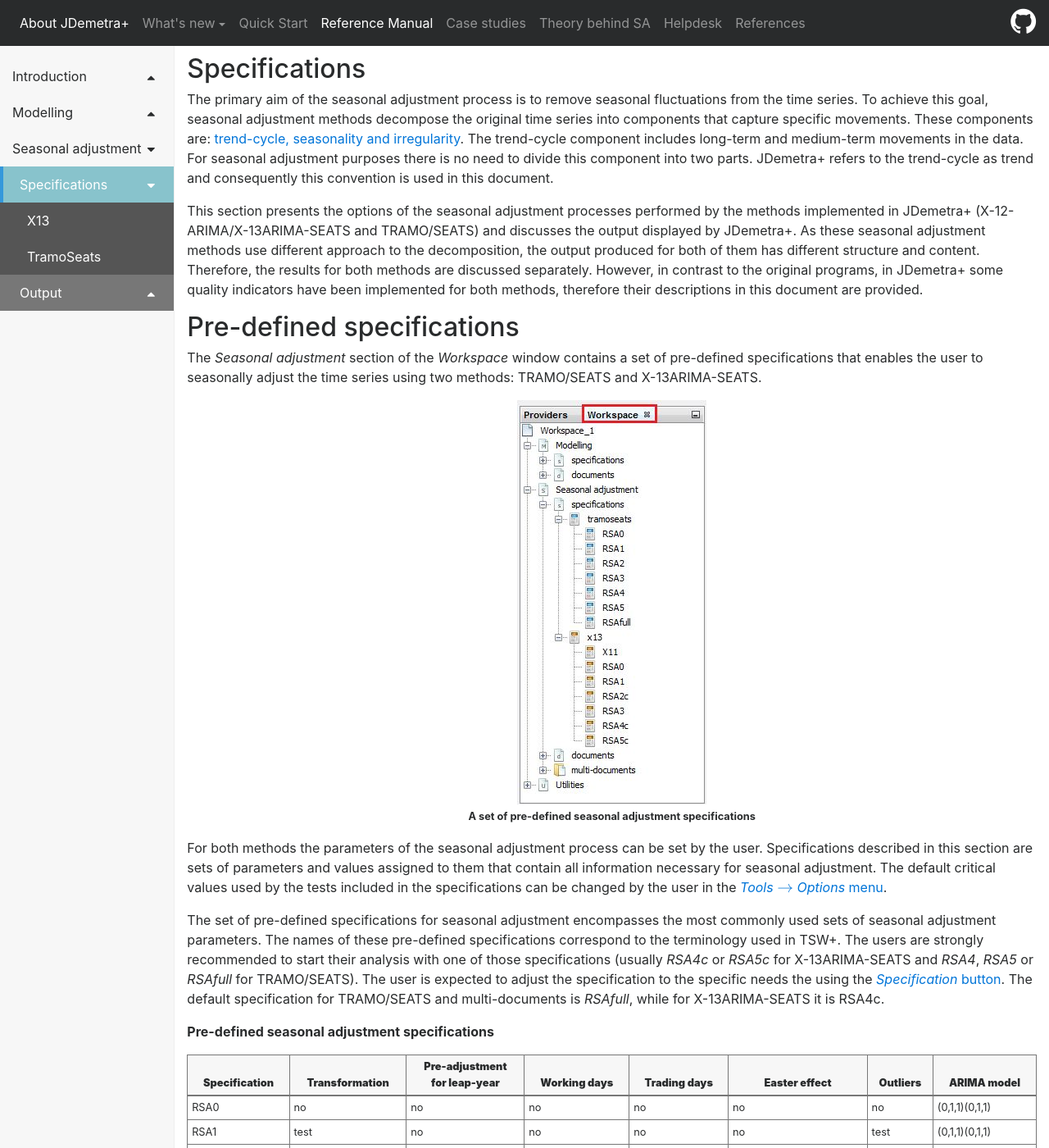
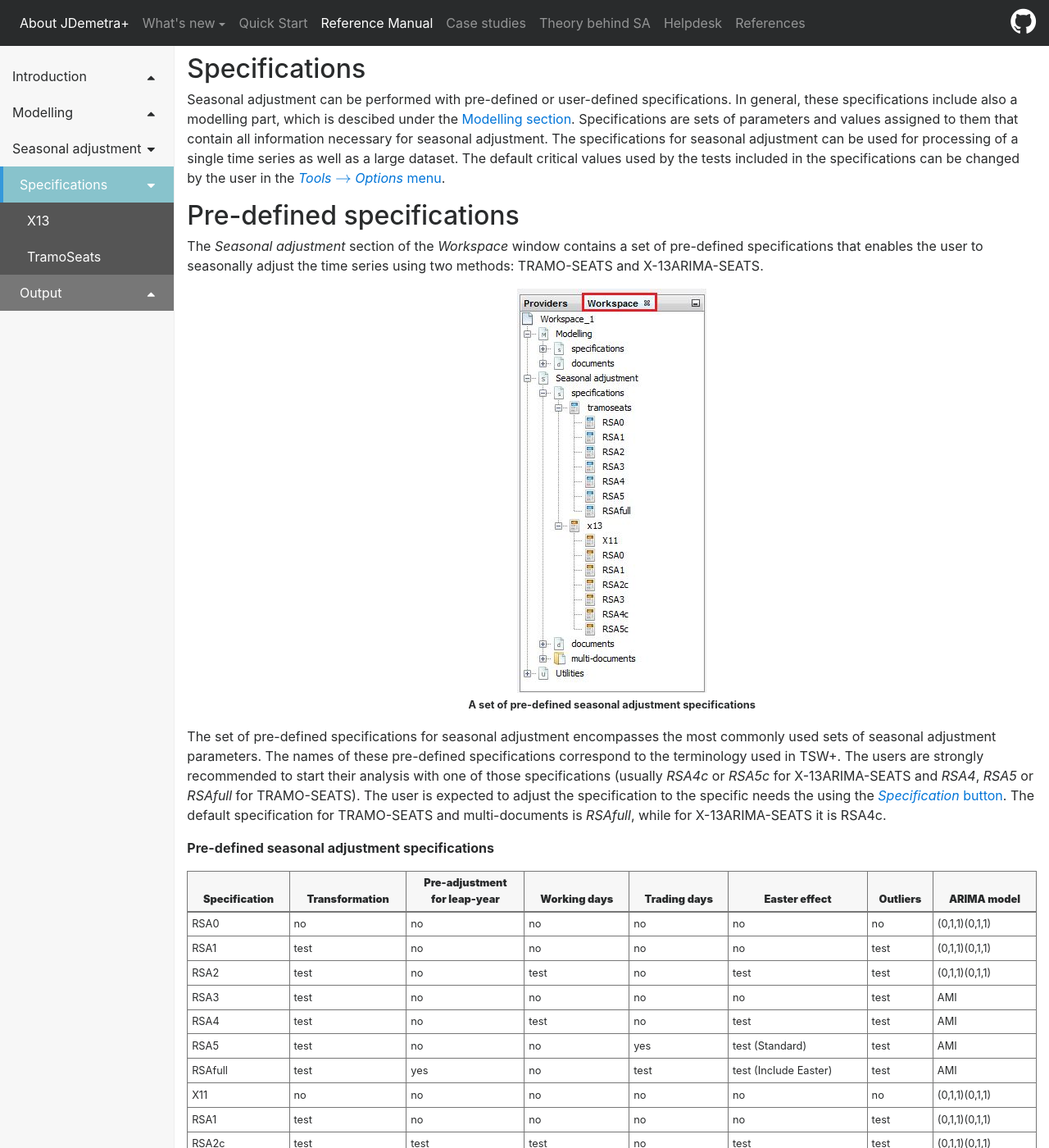
Before and after one commit to SylwiaGrudkowska/JDemetra-documentation, a Jekyll site: the page built from pages/reference-manual/sa-specifications.md, in a window 1280 px wide and 1400 px high. Shown: the whole window at 82% size. Built offline with Jekyll 4.4.1, drawn with Linux system fonts in a browser that asks for light colours; nearby versions of some CDN libraries; formulas are drawn with MathJax 3; some of the changed text lies outside the part shown.

Commit message:
SA specifications corrected

```diff
--- a/pages/reference-manual/sa-specifications.md
+++ b/pages/reference-manual/sa-specifications.md
@@ -5,33 +5,22 @@ tagline: technical documentation for JDemetra+ using GitHub Pages
 description: Basics
 ---
 
-The primary aim of the seasonal adjustment process is to remove seasonal
-fluctuations from the time series. To achieve this goal, seasonal
-adjustment methods decompose the original time series into components
-that capture specific movements. These components are: [trend-cycle,
-seasonality and irregularity](../theory/index.html). The trend-cycle component
-includes long-term and medium-term movements in the data. For seasonal
-adjustment purposes there is no need to divide this component into two
-parts. JDemetra+ refers to the trend-cycle as trend and consequently
-this convention is used in this document.
+Seasonal adjustment can be performed with pre-defined or user-defined specifications.
+In general, these specifications include also a modelling part, which is descibed under the [Modelling section](../reference-manual/modelling-specifications.html).
+Specifications are sets of parameters and values assigned to
+them that contain all information necessary for seasonal adjustment.
+The specifications for seasonal adjustment can be used for processing of a single time series as well as a large dataset.
+The default critical values used by
+the tests included in the specifications can be changed by the user in
+the [*Tools* \\(\rightarrow\\) *Options* menu](../reference-manual/tools.html#options).
 
-This section presents the options of the seasonal adjustment processes
-performed by the methods implemented in JDemetra+
-(X-12-ARIMA/X-13ARIMA-SEATS and TRAMO/SEATS) and discusses the output
-displayed by JDemetra+. As these seasonal adjustment methods use
-different approach to the decomposition, the output produced for both of
-them has different structure and content. Therefore, the results for
-both methods are discussed separately. However, in contrast to the
-original programs, in JDemetra+ some quality indicators have been
-implemented for both methods, therefore their descriptions in this
-document are provided.
 
 Pre-defined specifications
 --------------
 
 The *Seasonal adjustment* section of the *Workspace* window contains a
 set of pre-defined specifications that enables the user to seasonally
-adjust the time series using two methods: TRAMO/SEATS and
+adjust the time series using two methods: TRAMO-SEATS and
 X-13ARIMA-SEATS.
 
 {: .text-center.image-wrapper}
@@ -42,12 +31,6 @@ X-13ARIMA-SEATS.
 
 **A set of pre-defined seasonal adjustment specifications**
 
-For both methods the parameters of the seasonal adjustment process can
-be set by the user. Specifications described in this section are sets of
-parameters and values assigned to them that contain all information
-necessary for seasonal adjustment. The default critical values used by
-the tests included in the specifications can be changed by the user in
-the [*Tools* \\(\rightarrow\\) *Options* menu](../reference-manual/tools.html#options).
 
 The set of pre-defined specifications for seasonal adjustment
 encompasses the most commonly used sets of seasonal adjustment
@@ -55,8 +38,8 @@ parameters. The names of these pre-defined specifications correspond to
 the terminology used in TSW+. The users are strongly recommended to
 start their analysis with one of those specifications (usually *RSA4c*
 or *RSA5c* for X-13ARIMA-SEATS and *RSA4*, *RSA5* or *RSAfull* for
-TRAMO/SEATS). The user is expected to adjust the specification to the
-specific needs the using the [*Specification* button](../case-studies/modelling-advanced.html). The default specification for TRAMO/SEATS
+TRAMO-SEATS). The user is expected to adjust the specification to the
+specific needs the using the [*Specification* button](../case-studies/modelling-advanced.html). The default specification for TRAMO-SEATS
 and multi-documents is *RSAfull*, while for X-13ARIMA-SEATS it is RSA4c.
 
 **Pre-defined seasonal adjustment specifications**
@@ -228,7 +211,7 @@ and multi-documents is *RSAfull*, while for X-13ARIMA-SEATS it is RSA4c.
     day effect.
 
 -   **Easter** – a pre-test for a presence of the Easter effect. The
-    default length of the Easter effect is 6 days (for TRAMO/SEATS
+    default length of the Easter effect is 6 days (for TRAMO-SEATS
     specifications) and 8 days (for X-13ARIMA-SEATS specifications).
 
 -   **Outliers** – an automatic identification of three types of
@@ -239,7 +222,7 @@ and multi-documents is *RSAfull*, while for X-13ARIMA-SEATS it is RSA4c.
     structure to (0,1,1)(0,1,1) or searching for the ARIMA model using
     an automatic model identification procedure (AMI). The
     (0,1,1)(0,1,1) model (called the Airline model) is used as a
-    default model in several TRAMO/SEATS and X-13ARIMA-SEATS
+    default model in several TRAMO-SEATS and X-13ARIMA-SEATS
     specifications because it has been shown in many studies that this
     model is appropriate for many real seasonal monthly or a quarterly
     time series. Moreover, the Airline model approximates well many
```
Also changed, not shown: pages/reference-manual/sa-output-X13.md (+0 -1 lines), pages/reference-manual/sa-spec-X13.md (+20 -4 lines), pages/reference-manual/sa-spec-tramo.md (+9 -8 lines), pages/reference-manual/sa.md (+4 -4 lines).
